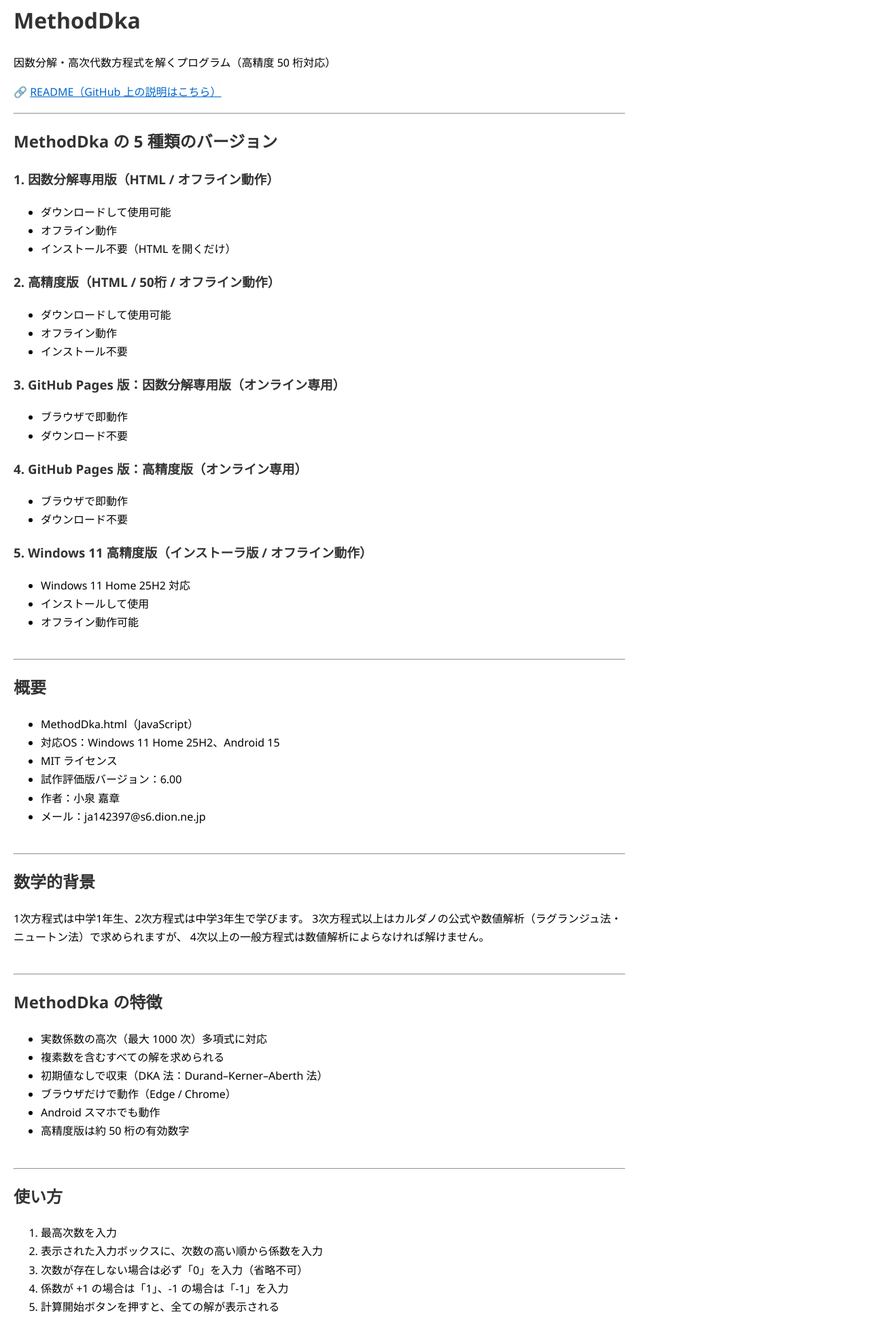
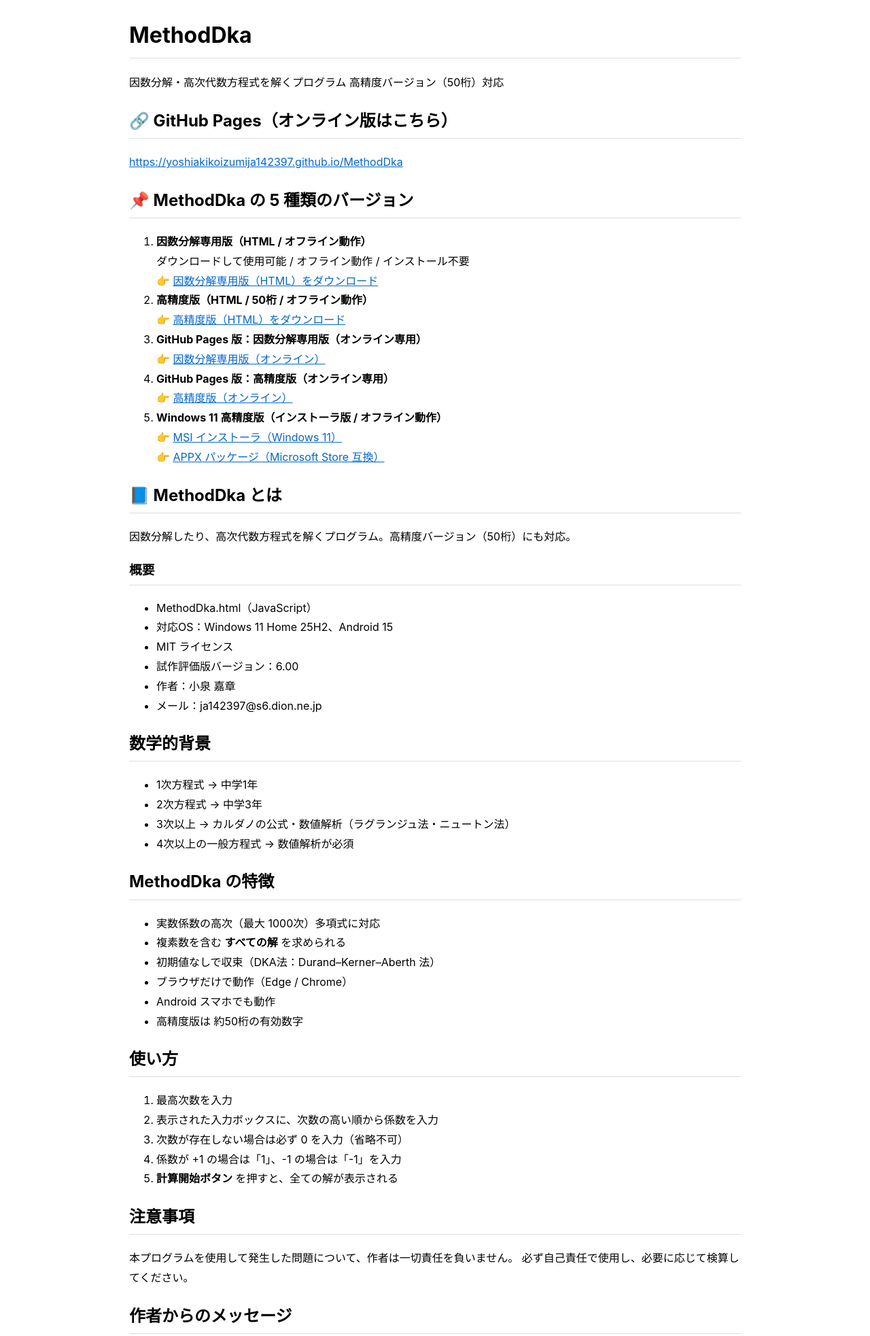
Before and after one commit to YoshiakiKoizumija142397/MethodDka, a plain HTML site: page index.html in a window 1280 px wide. Shown: the part 18-1983 px from the top of the page at 68% size. Drawn offline with Linux system fonts and the light colour scheme.

Commit message:
Update index.html
Signed-off-by: Yoshiaki.Koizumi <98944675+YoshiakiKoizumija142397@users.noreply.github.com>

```diff
--- a/index.html
+++ b/index.html
@@ -3,77 +3,65 @@
 <head>
 <meta charset="UTF-8">
 <meta name="viewport" content="width=device-width, initial-scale=1.0">
-<title>MethodDka – 因数分解・高次方程式ソルバー</title>
+<title>MethodDka – README 完全同期版</title>
 <style>
 body {
-    font-family: "Segoe UI", sans-serif;
-    line-height: 1.7;
-    margin: 20px;
+    font-family: -apple-system, BlinkMacSystemFont, "Segoe UI", sans-serif;
+    line-height: 1.8;
+    padding: 20px;
     max-width: 900px;
+    margin: auto;
 }
 h1, h2, h3 {
-    color: #333;
+    border-bottom: 1px solid #ddd;
+    padding-bottom: 4px;
 }
-a {
-    color: #0066cc;
+pre {
+    background: #f5f5f5;
+    padding: 12px;
+    border-radius: 6px;
+    overflow-x: auto;
 }
-.section {
-    margin-bottom: 40px;
+code {
+    background: #eee;
+    padding: 2px 4px;
+    border-radius: 4px;
 }
+a { color: #0366d6; }
 </style>
 </head>
 <body>
 
 <h1>MethodDka</h1>
-<p>因数分解・高次代数方程式を解くプログラム（高精度 50 桁対応）</p>
+<p>因数分解・高次代数方程式を解くプログラム 高精度バージョン（50桁）対応</p>
 
-<p>🔗 <a href="https://github.com/YoshiakiKoizumija142397/MethodDka/blob/main/README.md">
-README（GitHub 上の説明はこちら）
-</a></p>
+<h2>🔗 GitHub Pages（オンライン版はこちら）</h2>
+<p><a href="https://yoshiakikoizumija142397.github.io/MethodDka">https://yoshiakikoizumija142397.github.io/MethodDka</a></p>
 
-<hr>
+<h2>📌 MethodDka の 5 種類のバージョン</h2>
+<ol>
+<li><b>因数分解専用版（HTML / オフライン動作）</b><br>
+ダウンロードして使用可能 / オフライン動作 / インストール不要<br>
+👉 <a href="#">因数分解専用版（HTML）をダウンロード</a></li>
 
-<div class="section">
-<h2>MethodDka の 5 種類のバージョン</h2>
+<li><b>高精度版（HTML / 50桁 / オフライン動作）</b><br>
+👉 <a href="#">高精度版（HTML）をダウンロード</a></li>
 
-<h3>1. 因数分解専用版（HTML / オフライン動作）</h3>
-<ul>
-<li>ダウンロードして使用可能</li>
-<li>オフライン動作</li>
-<li>インストール不要（HTML を開くだけ）</li>
-</ul>
+<li><b>GitHub Pages 版：因数分解専用版（オンライン専用）</b><br>
+👉 <a href="#">因数分解専用版（オンライン）</a></li>
 
-<h3>2. 高精度版（HTML / 50桁 / オフライン動作）</h3>
-<ul>
-<li>ダウンロードして使用可能</li>
-<li>オフライン動作</li>
-<li>インストール不要</li>
-</ul>
+<li><b>GitHub Pages 版：高精度版（オンライン専用）</b><br>
+👉 <a href="#">高精度版（オンライン）</a></li>
 
-<h3>3. GitHub Pages 版：因数分解専用版（オンライン専用）</h3>
-<ul>
-<li>ブラウザで即動作</li>
-<li>ダウンロード不要</li>
-</ul>
+<li><b>Windows 11 高精度版（インストーラ版 / オフライン動作）</b><br>
+👉 <a href="#">MSI インストーラ（Windows 11）</a><br>
+👉 <a href="#">APPX パッケージ（Microsoft Store 互換）</a></li>
+</ol>
 
-<h3>4. GitHub Pages 版：高精度版（オンライン専用）</h3>
-<ul>
-<li>ブラウザで即動作</li>
-<li>ダウンロード不要</li>
-</ul>
+<h2>📘 MethodDka とは</h2>
+<p>因数分解したり、高次代数方程式を解くプログラム。高精度バージョン（50桁）にも対応。</p>
 
-<h3>5. Windows 11 高精度版（インストーラ版 / オフライン動作）</h3>
-<ul>
-<li>Windows 11 Home 25H2 対応</li>
-<li>インストールして使用</li>
-<li>オフライン動作可能</li>
-</ul>
-</div>
-
-<hr>
-
-<div class="section">
-<h2>概要</h2>
+<h3>概要</h3>
 <ul>
 <li>MethodDka.html（JavaScript）</li>
 <li>対応OS：Windows 11 Home 25H2、Android 15</li>
@@ -82,87 +70,55 @@
 <li>作者：小泉 嘉章</li>
 <li>メール：ja142397@s6.dion.ne.jp</li>
 </ul>
-</div>
 
-<hr>
+<h2>数学的背景</h2>
+<ul>
+<li>1次方程式 → 中学1年</li>
+<li>2次方程式 → 中学3年</li>
+<li>3次以上 → カルダノの公式・数値解析（ラグランジュ法・ニュートン法）</li>
+<li>4次以上の一般方程式 → 数値解析が必須</li>
+</ul>
 
-<div class="section">
-<h2>数学的背景</h2>
-<p>
-1次方程式は中学1年生、2次方程式は中学3年生で学びます。
-3次方程式以上はカルダノの公式や数値解析（ラグランジュ法・ニュートン法）で求められますが、
-4次以上の一般方程式は数値解析によらなければ解けません。
-</p>
-</div>
-
-<hr>
-
-<div class="section">
 <h2>MethodDka の特徴</h2>
 <ul>
-<li>実数係数の高次（最大 1000 次）多項式に対応</li>
-<li>複素数を含むすべての解を求められる</li>
-<li>初期値なしで収束（DKA 法：Durand–Kerner–Aberth 法）</li>
+<li>実数係数の高次（最大 1000次）多項式に対応</li>
+<li>複素数を含む <b>すべての解</b> を求められる</li>
+<li>初期値なしで収束（DKA法：Durand–Kerner–Aberth 法）</li>
 <li>ブラウザだけで動作（Edge / Chrome）</li>
 <li>Android スマホでも動作</li>
-<li>高精度版は約 50 桁の有効数字</li>
+<li>高精度版は 約50桁の有効数字</li>
 </ul>
-</div>
 
-<hr>
-
-<div class="section">
 <h2>使い方</h2>
 <ol>
 <li>最高次数を入力</li>
 <li>表示された入力ボックスに、次数の高い順から係数を入力</li>
-<li>次数が存在しない場合は必ず「0」を入力（省略不可）</li>
+<li>次数が存在しない場合は必ず 0 を入力（省略不可）</li>
 <li>係数が +1 の場合は「1」、-1 の場合は「-1」を入力</li>
-<li>計算開始ボタンを押すと、全ての解が表示される</li>
+<li><b>計算開始ボタン</b> を押すと、全ての解が表示される</li>
 </ol>
-</div>
 
-<hr>
+<h2>注意事項</h2>
+<p>本プログラムを使用して発生した問題について、作者は一切責任を負いません。
+必ず自己責任で使用し、必要に応じて検算してください。</p>
 
-<div class="section">
-<h2>注意事項</h2>
-<p>
-本プログラムを使用して発生した問題について、作者は一切責任を負いません。
-必ず自己責任で使用し、必要に応じて検算してください。
-</p>
-</div>
+<h2>作者からのメッセージ</h2>
+<p>最後までヘルプファイルをお読みいただきありがとうございます。
+このプログラムが皆様のお役に立てれば幸いです。</p>
 
-<hr>
+<p>完全日本語版にバージョンアップしました。
+算数・数学を教えてくださった恩師、数値解析の書籍の著者の方々に深く感謝いたします。</p>
 
-<div class="section">
-<h2>作者からのメッセージ</h2>
-<p>
-最後までヘルプファイルをお読みいただきありがとうございます。
-このプログラムが皆様のお役に立てれば幸いです。
-</p>
-<p>
-完全日本語版にバージョンアップしました。
-算数・数学を教えてくださった恩師、数値解析の書籍の著者の方々に深く感謝いたします。
-</p>
-</div>
+<h2>ライセンス</h2>
+<p>試作評価版のため <b>フリーソフト</b> とします。</p>
 
-<hr>
+<h2>技術的背景</h2>
+<p>このプログラムは、Microsoft Edge の Windows Copilot により、
+Android 用 Java ソースコードを JavaScript に変換して作成されました。</p>
 
-<div class="section">
-<h2>技術的背景</h2>
-<p>
-このプログラムは、Microsoft Edge の Windows Copilot により、
-Android 用 Java ソースコードを JavaScript に変換して作成されました。
-</p>
-<p>
-さらに、50桁の高精度バージョンも Windows Copilot により生成されました。
-Microsoft 社様に深く感謝いたします。
-</p>
-</div>
+<p>さらに、50桁の高精度バージョンも Windows Copilot により生成されました。
+Microsoft 社様に深く感謝いたします。</p>
 
-<hr>
-
-<div class="section">
 <h2>DKA 法が収束しない場合の要因</h2>
 <ul>
 <li>初期値の選定が不適切</li>
@@ -171,7 +127,15 @@
 <li>反復回数や許容誤差の設定が不十分</li>
 <li>複素数演算での丸め誤差の蓄積</li>
 </ul>
-</div>
+
+<h2>✔ README 完成版について</h2>
+<p>この README は：</p>
+<ul>
+<li>index.html の内容を完全同期</li>
+<li>Markdown として最適化</li>
+<li>GitHub 上で読みやすい構造</li>
+<li>5種類のバージョン構成にも完全準拠</li>
+</ul>
 
 </body>
 </html>
```
